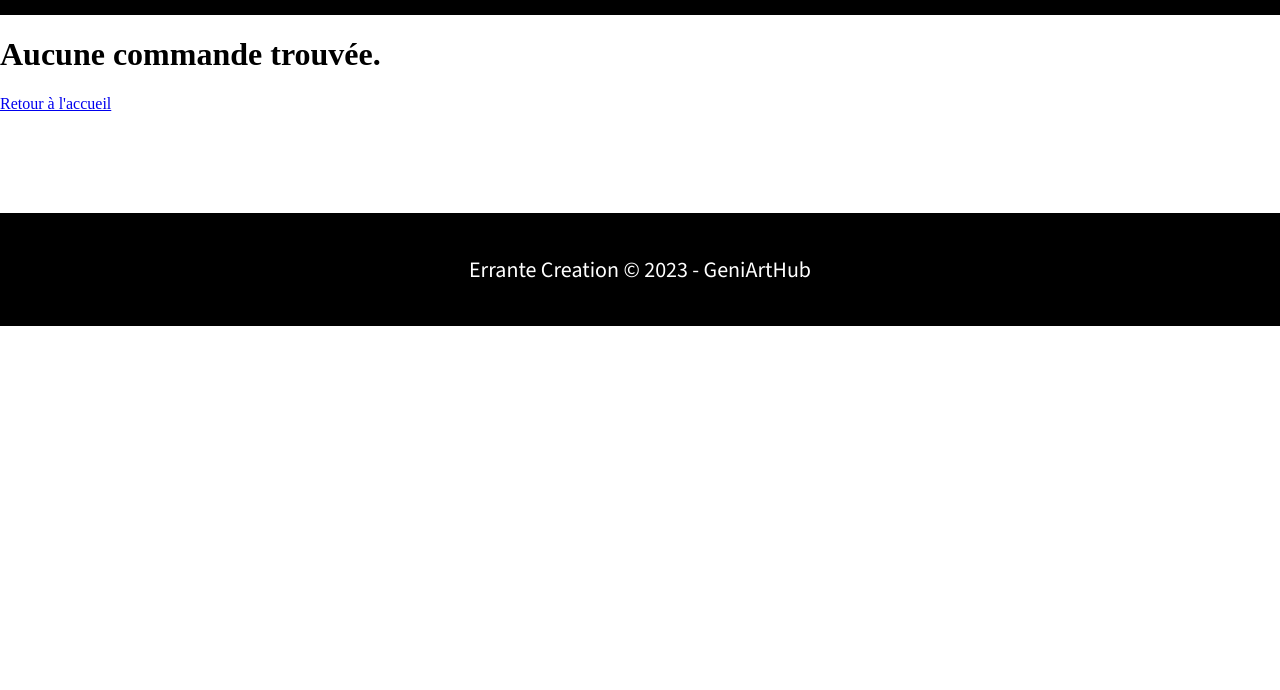
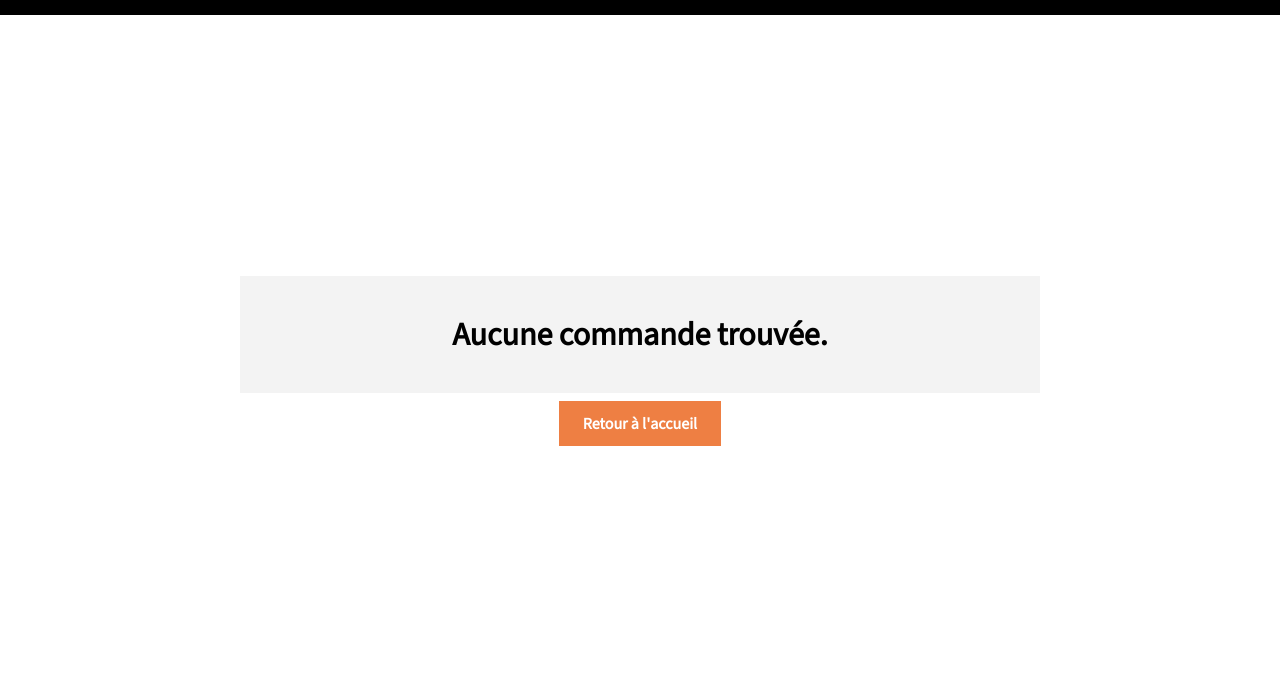
Before and after one commit to Shinemi/GeniArtHub, a plain HTML site: page GeniArtHub/front/order.html in a window 1280 px wide. Shown: the part 110-800 px from the top of the page. Drawn offline with nearby package versions, Linux system fonts and the light colour scheme; a web font is replaced by a local one.

Commit message:
Add styles for order confirmation page and back home button

```diff
--- a/GeniArtHub/front/css/style.css
+++ b/GeniArtHub/front/css/style.css
@@ -450,3 +450,32 @@ article > div > div.price > p {
     padding:14px 0;
     margin-top: 10px;
 }
+
+
+/* ORDER HTML */
+
+.orderConfirmation{
+    text-align: center;
+    padding: 30vh;
+}
+
+#orderMessage{
+    background-color: #F3F3F3;
+    font-family: 'Source Sans 3', sans-serif;
+    padding: 40px;
+}
+
+
+.backHome{
+    color: #FFF;
+    text-align: center;
+    font-family: 'Source Sans 3', sans-serif;
+    font-size: 16px;
+    font-weight: 900;
+    background: #EE7F43;
+    border: none;
+    cursor: pointer;
+    text-decoration: none;
+    padding:12px 24px;
+    max-width: 200px;
+}
```
